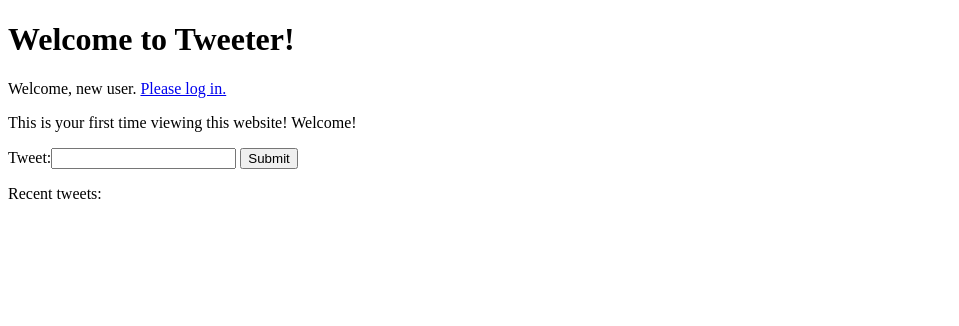
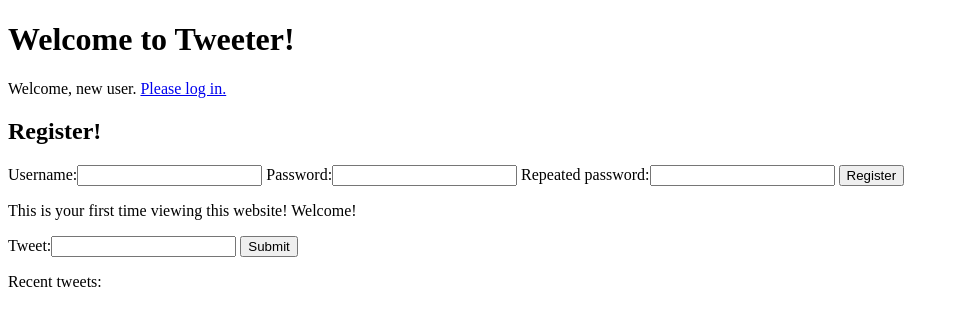
Before and after one commit to singingwolfboy/utaustin-django-example, a Django app: page / in a window 1280 px wide. Shown: the top 326 px of the page, without its empty margins (0-959 px from the left). Run offline with Django 3.2, Linux system fonts and the light colour scheme; data that the repository does not hold is empty.

Commit message:
Registering a new user

```diff
--- a/tweeter/forms.py
+++ b/tweeter/forms.py
@@ -1,5 +1,32 @@
 from django import forms
+from django.forms import widgets
+from django.contrib.auth.models import User
 from tweeter.models import Tweet, Profile
+
+
+class UserRegistrationForm(forms.Form):
+    username = forms.CharField()
+    password = forms.CharField(widget=widgets.PasswordInput)
+    repeated_password = forms.CharField(widget=widgets.PasswordInput)
+
+    def clean_username(self):
+        username = self.cleaned_data['username']
+        existing_user = User.objects.filter(username=username).first()
+        if existing_user:
+            raise forms.ValidationError("Username is already taken")
+
+    # def clean_password(self):
+    #     "I don't know what the problem is"
+    #     password = self.cleaned_data['password']
+    #     if password == "password":
+    #         raise forms.ValidationError("Use something stronger")
+
+    def clean(self):
+        cleaned_data = super(UserRegistrationForm, self).clean()
+        password = cleaned_data['password']
+        repeated_password = cleaned_data['repeated_password']
+        if password != repeated_password:
+            raise forms.ValidationError("Passwords do not match")
 
 
 class TweetForm(forms.ModelForm):
--- a/tweeter/templates/home_page.html
+++ b/tweeter/templates/home_page.html
@@ -13,6 +13,14 @@
     <p>Welcome, new user.
       <a href="{% url 'login' %}">Please log in.</a>
     </p>
+
+    <h2>Register!</h2>
+    <form action="" method="POST">
+      {% csrf_token %}
+      {{ registration_form }}
+      <input type="submit" value="Register" />
+    </form>
+
   {% endif %}
 
   {% if is_first_time %}
--- a/tweeter/views.py
+++ b/tweeter/views.py
@@ -18,20 +18,31 @@ from django.utils.decorators import method_decorator
 from rest_framework.renderers import JSONRenderer
 from rest_framework.decorators import api_view
 from tweeter.models import Tweet, Profile
-from tweeter.forms import TweetForm, UserProfileForm, SearchForm
+from tweeter.forms import (
+    TweetForm, UserProfileForm, SearchForm, UserRegistrationForm
+)
 from tweeter.serializers import TweetSerializer
 
 
-@require_http_methods(["GET"])
+@require_http_methods(["GET", "POST"])
 def home_page(request):
     form = TweetForm()
     recent_tweets = Tweet.objects.order_by('-created_at').all()[:5]
     is_first_time = not request.session.get("seen_before", False)
     request.session["seen_before"] = True
+
+    if request.method == "POST":
+        reg_form = UserRegistrationForm(request.POST)
+        if reg_form.is_valid():
+            pass  # we'll handle this in a bit
+    else:
+        reg_form = UserRegistrationForm()
+
     context = {
         "recent_tweets": recent_tweets,
         "form": form,
         "is_first_time": is_first_time,
+        "registration_form": reg_form,
     }
     return render(request, "home_page.html", context)
 
```
